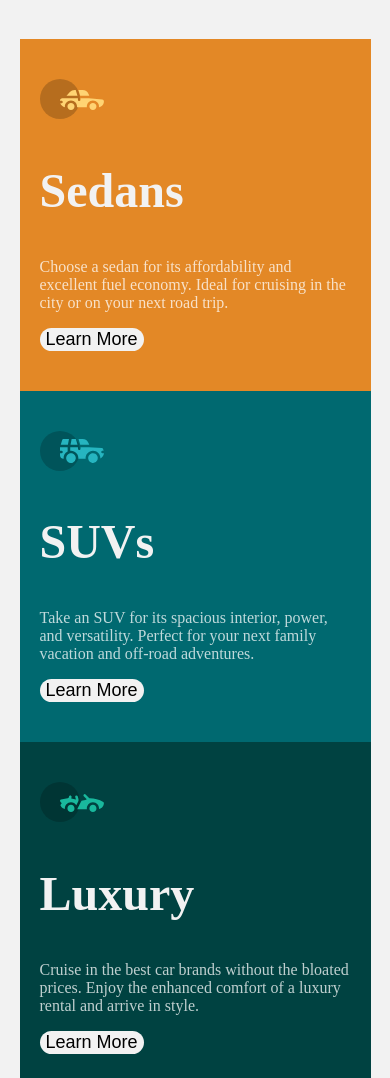
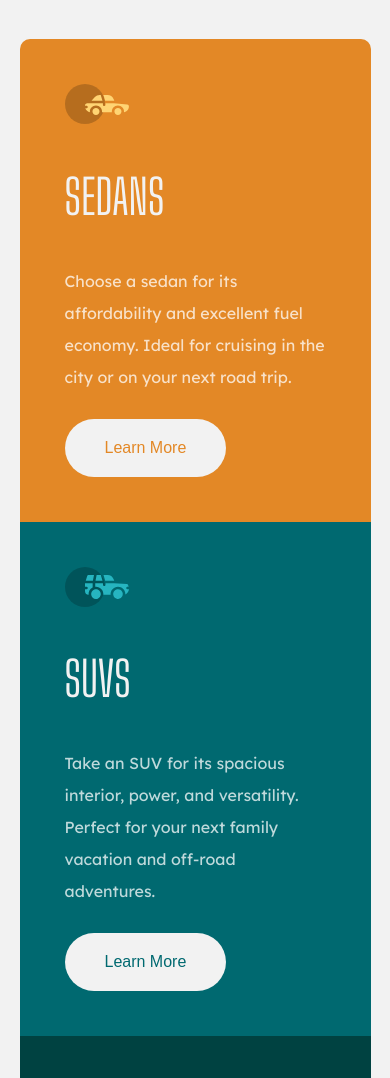
Before and after one commit to Holgermueller/3-column-preview-card-component-main, a website: page index.html in a window 390 px wide. Shown: the top 1078 px of the page. Drawn offline with Linux system fonts and the light colour scheme.

Commit message:
finished mobile styling

```diff
--- a/index.html
+++ b/index.html
@@ -10,6 +10,13 @@
       type="image/png"
       sizes="32x32"
       href="./images/favicon-32x32.png"
+    />
+
+    <link rel="preconnect" href="https://fonts.googleapis.com" />
+    <link rel="preconnect" href="https://fonts.gstatic.com" crossorigin />
+    <link
+      href="https://fonts.googleapis.com/css2?family=Big+Shoulders+Display:wght@100..900&family=Lexend+Deca:wght@100..900&display=swap"
+      rel="stylesheet"
     />
 
     <link rel="stylesheet" href="styles.css" />
--- a/styles.css
+++ b/styles.css
@@ -10,11 +10,6 @@ button {
   background-color: hsl(0, 0%, 95%);
 }
 
-h1 {
-  color: hsl(0, 0%, 95%);
-  font-size: 3rem;
-}
-
 main {
   display: flex;
   flex-direction: column;
@@ -23,30 +18,60 @@ main {
 }
 
 section {
-  padding: 40px 20px;
+  padding: 45px;
+}
+
+h1 {
+  color: hsl(0, 0%, 95%);
+  font-size: 3rem;
+  font-family: "Big Shoulders Display", sans-serif;
+  font-weight: 400;
+  text-transform: uppercase;
 }
 
 p {
   color: hsla(0, 0%, 100%, 0.75);
   font-size: 16px;
+  line-height: 2rem;
+  font-family: "Lexend Deca", sans-serif;
+  font-weight: 400;
 }
 
 button {
-  font-size: 18px;
+  font-size: 16px;
   border: none;
   border-radius: 36px;
+  padding: 20px 40px;
+  color: inherit;
+  margin-top: 10px;
 }
 
 section:first-of-type {
   background-color: hsl(31, 77%, 52%);
+  border-top-right-radius: 10px;
+  border-top-left-radius: 10px;
+}
+
+section:first-of-type button {
+  color: hsl(31, 77%, 52%);
 }
 
 section:nth-of-type(2) {
   background-color: hsl(184, 100%, 22%);
 }
 
+section:nth-of-type(2) button {
+  color: hsl(184, 100%, 22%);
+}
+
 section:nth-of-type(3) {
   background-color: hsl(179, 100%, 13%);
+  border-bottom-left-radius: 10px;
+  border-bottom-right-radius: 10px;
+}
+
+section:nth-of-type(3) button {
+  color: hsl(179, 100%, 13%);
 }
 
 .attribution {
```
